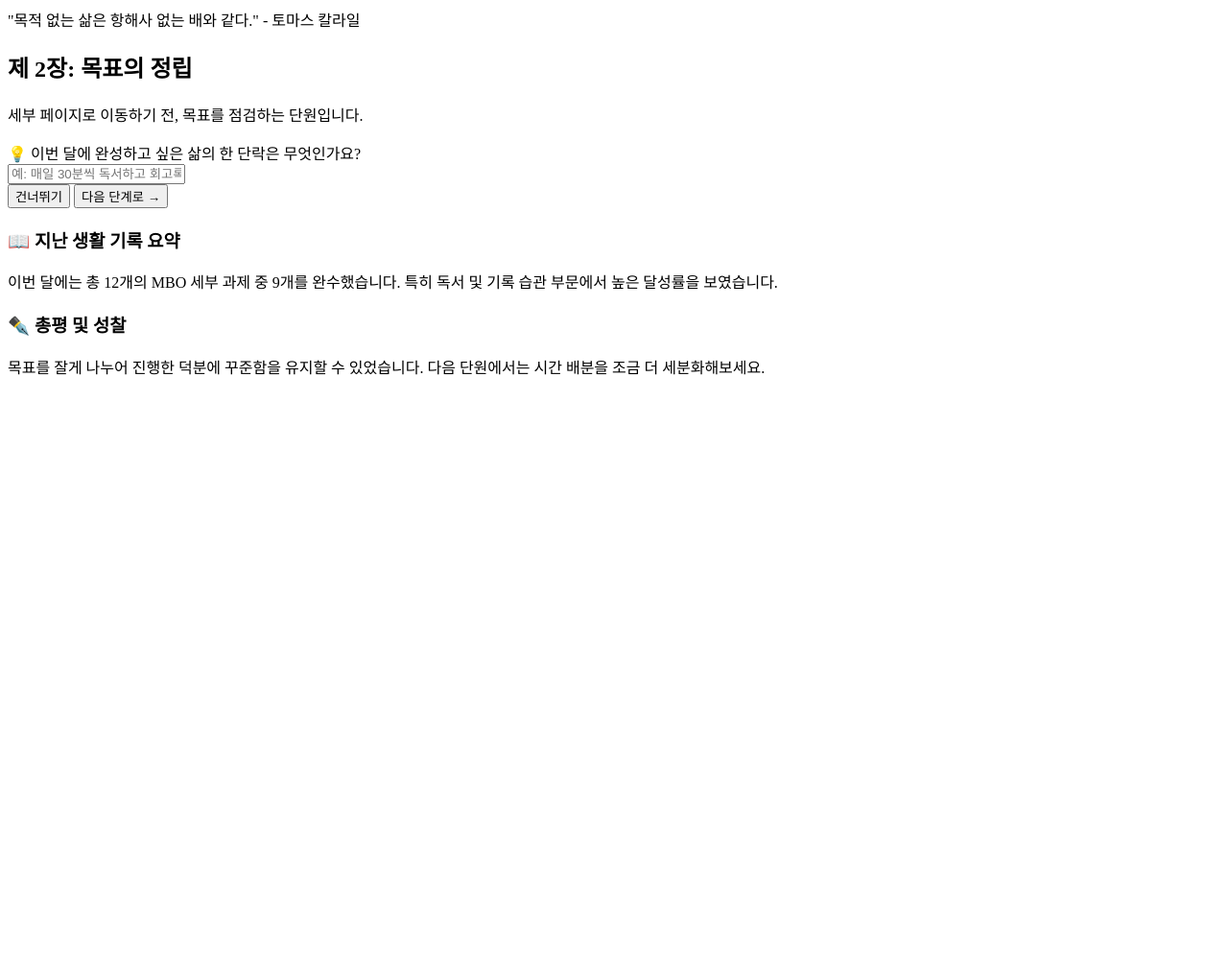
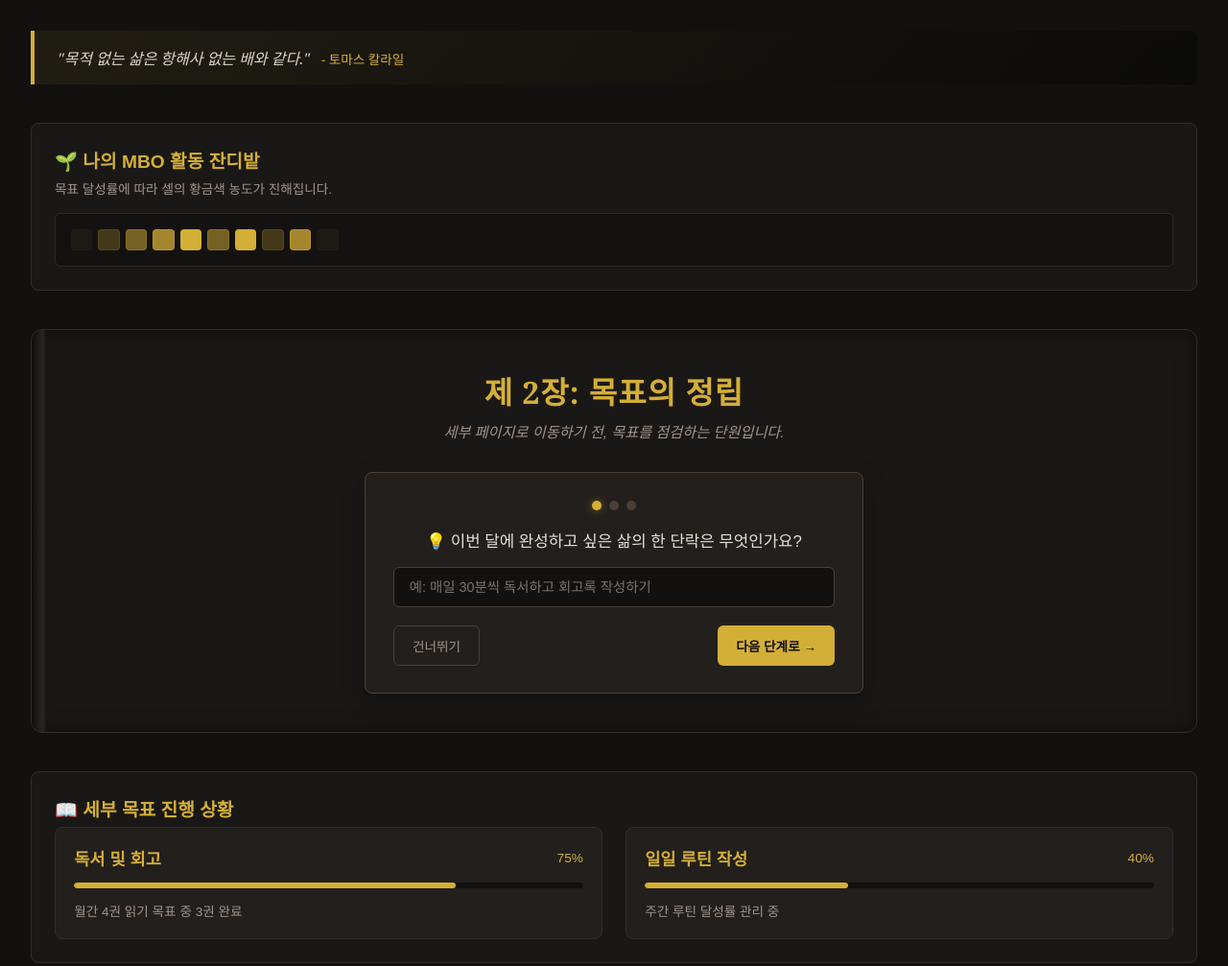
Before and after one commit to BinnaaaaK/Bookaholic_gemini, a plain HTML site: page index.html in a window 1280 px wide. Shown: the top 1007 px of the page at 96% size. Before the commit the page ends 800 px from the top, so only its background shows below. Drawn offline with Linux system fonts and the light colour scheme.

Commit message:
Update index.html

```diff
--- a/index.html
+++ b/index.html
@@ -1,4 +1,14 @@
-<!-- 1. 매 페이지 상단 동기부여 인용구 바 -->
+<!DOCTYPE html>
+<html lang="ko">
+<head>
+  <meta charset="UTF-8">
+  <meta name="viewport" content="width=device-width, initial-scale=1.0">
+  <title>Bookaholic - MBO & Daily Log</title>
+  <link rel="stylesheet" href="style.css">
+</head>
+<body>
+
+  <!-- 1. 상단 동기부여 배너 -->
   <div class="motivation-banner">
     <div class="motivation-quote">
       "목적 없는 삶은 항해사 없는 배와 같다."
@@ -6,15 +16,34 @@
     </div>
   </div>
 
-<!-- 2. Bridge (목표 구체화 Step) 페이지 -->
-<div class="bridge-container">
+  <!-- 2. 메인 MBO 달성률 그리드 (잔디밭) -->
+  <section class="section-container">
+    <h2 class="section-title">🌱 나의 MBO 활동 잔디밭</h2>
+    <p class="section-desc">목표 달성률에 따라 셀의 황금색 농도가 진해집니다.</p>
+
+    <div class="mbo-grid-board">
+      <div class="mbo-grid-cell" data-level="0" title="달성률 0%"></div>
+      <div class="mbo-grid-cell" data-level="1" title="달성률 25%"></div>
+      <div class="mbo-grid-cell" data-level="2" title="달성률 50%"></div>
+      <div class="mbo-grid-cell" data-level="3" title="달성률 75%"></div>
+      <div class="mbo-grid-cell" data-level="4" title="달성률 100%"></div>
+      <div class="mbo-grid-cell" data-level="2" title="달성률 50%"></div>
+      <div class="mbo-grid-cell" data-level="4" title="달성률 100%"></div>
+      <div class="mbo-grid-cell" data-level="1" title="달성률 25%"></div>
+      <div class="mbo-grid-cell" data-level="3" title="달성률 75%"></div>
+      <div class="mbo-grid-cell" data-level="0" title="달성률 0%"></div>
+    </div>
+  </section>
+
+  <!-- 3. Bridge (목표 전환 및 넛지) 페이지 -->
+  <section class="bridge-container">
     <div class="bridge-book-spine"></div>
     <div class="bridge-header">
       <h2 class="bridge-title">제 2장: 목표의 정립</h2>
       <p class="bridge-subtitle">세부 페이지로 이동하기 전, 목표를 점검하는 단원입니다.</p>
     </div>
 
-  <!-- 목표 미정 사용자를 위한 Nudge Step -->
+    <!-- 목표 구체화 Step Wizard -->
     <div class="nudge-step-wizard">
       <div class="step-indicator">
         <div class="step-dot active"></div>
@@ -32,20 +61,38 @@
         <button class="btn-primary">다음 단계로 →</button>
       </div>
     </div>
+  </section>
+
+  <!-- 4. 세부 목표 카드 (Detail Section) -->
+  <section class="section-container">
+    <h2 class="section-title">📖 세부 목표 진행 상황</h2>
+    <div class="goal-detail-grid">
+      <div class="goal-card">
+        <div class="goal-card-header">
+          <h3 class="goal-card-title">독서 및 회고</h3>
+          <span style="color: var(--text-gold); font-size: 0.85rem;">75%</span>
+        </div>
+        <div class="goal-progress-bar">
+          <div class="goal-progress-fill" style="width: 75%;"></div>
+        </div>
+        <p style="font-size: 0.85rem; color: var(--text-muted); margin: 0;">월간 4권 읽기 목표 중 3권 완료</p>
       </div>
 
-<!-- 3. 메인 MBO 페이지 진함/연함 잔디 그리드 -->
-<div class="mbo-grid-board">
-  <!-- data-level 0~4에 따라 색상 농도가 자동 변경됩니다 -->
-  <div class="mbo-grid-cell" data-level="0" title="달성률 0%"></div>
-  <div class="mbo-grid-cell" data-level="1" title="달성률 25%"></div>
-  <div class="mbo-grid-cell" data-level="2" title="달성률 50%"></div>
-  <div class="mbo-grid-cell" data-level="3" title="달성률 75%"></div>
-  <div class="mbo-grid-cell" data-level="4" title="달성률 100%"></div>
+      <div class="goal-card">
+        <div class="goal-card-header">
+          <h3 class="goal-card-title">일일 루틴 작성</h3>
+          <span style="color: var(--text-gold); font-size: 0.85rem;">40%</span>
         </div>
+        <div class="goal-progress-bar">
+          <div class="goal-progress-fill" style="width: 40%;"></div>
+        </div>
+        <p style="font-size: 0.85rem; color: var(--text-muted); margin: 0;">주간 루틴 달성률 관리 중</p>
+      </div>
+    </div>
+  </section>
 
-<!-- 4. 독서회고 및 생활 종합 정리 (펼침북 스타일) -->
-<div class="retrospective-spread">
+  <!-- 5. 독서회고 및 생활 종합 정리 (양면 펼침북 레이아웃) -->
+  <section class="retrospective-spread">
     <div class="retro-page-left">
       <h3 class="retro-section-title">📖 지난 생활 기록 요약</h3>
       <div class="retro-summary-card">
@@ -58,4 +105,7 @@
         목표를 잘게 나누어 진행한 덕분에 꾸준함을 유지할 수 있었습니다. 다음 단원에서는 시간 배분을 조금 더 세분화해보세요.
       </div>
     </div>
-</div>
+  </section>
+
+</body>
+</html>
```
Lines whose indentation alone changed are shown as unchanged.
